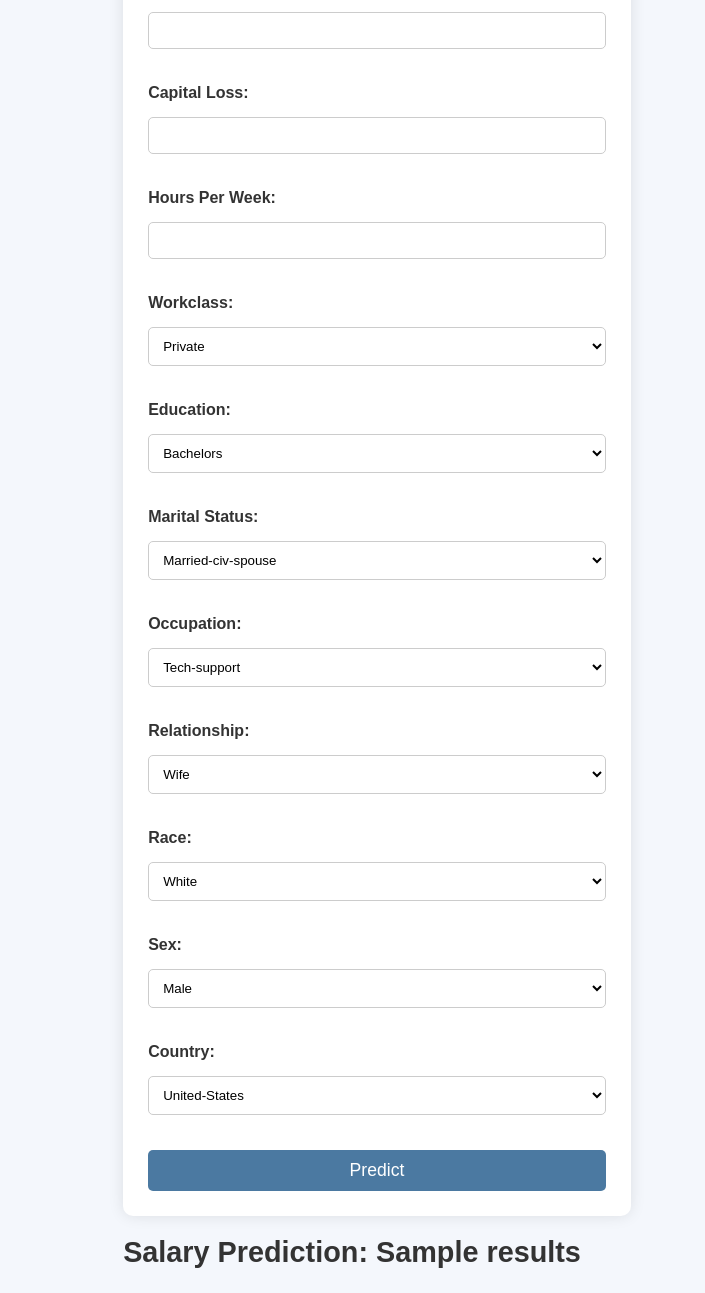
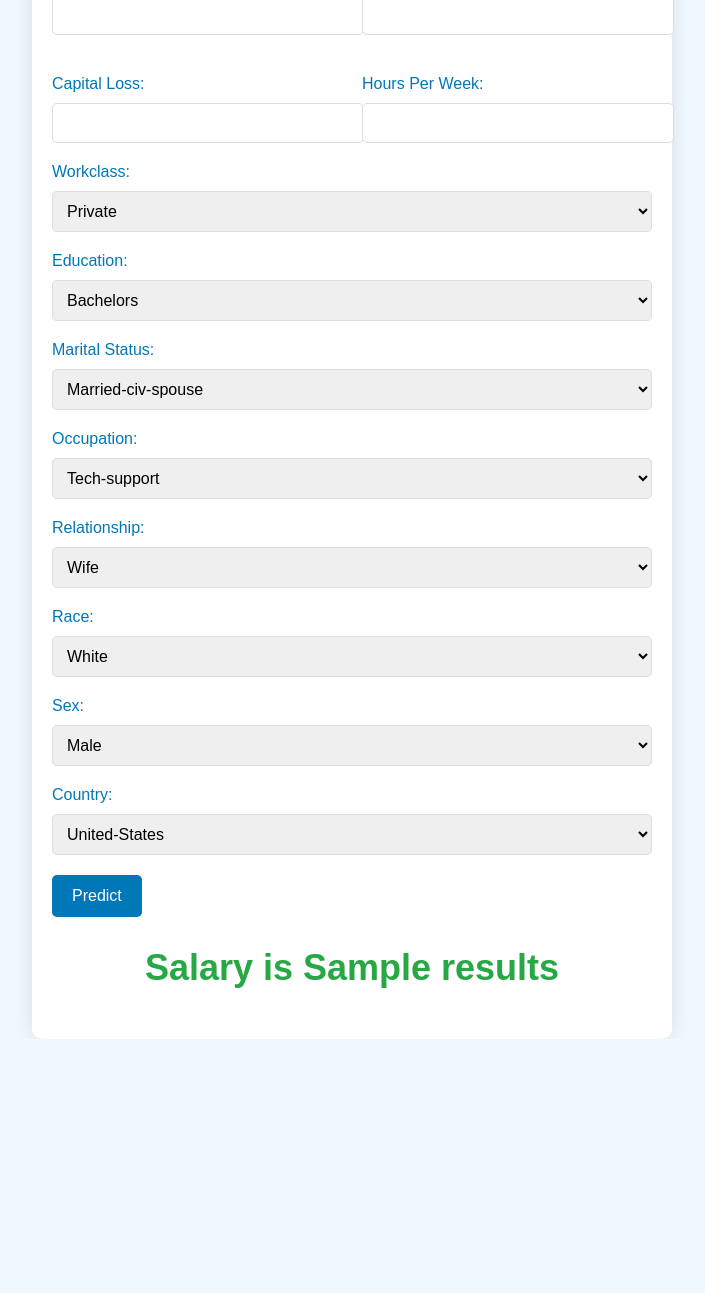
Before and after one commit to AgampreetKaur15/Adult_Income_prediction, a Flask app: template templates/home.html in a window 1280 px wide. Shown: the whole page, without its empty margins (288-993 px from the left). After the commit the page ends 1039 px from the top, so only its background shows below. Run offline with Flask 3, Linux system fonts and the light colour scheme; the template is opened without the code that fills it: most values are stand-ins (such as "Sample title", 1, 10 or a date in 2020).

Commit message:
Update home.html

```diff
--- a/templates/home.html
+++ b/templates/home.html
@@ -7,108 +7,112 @@
     <style>
         body {
             font-family: 'Arial', sans-serif;
-            background-color: #f4f7fc;
+            background-color: #f0f8ff;
             color: #333;
-            padding: 20px;
+            margin: 0;
+            padding: 0;
             display: flex;
             justify-content: center;
             align-items: center;
             height: 100vh;
-            margin: 0;
         }
+
         h1 {
+            color: #0077b6;
             text-align: center;
-            font-size: 2.5em;
-            color: #4b79a1;
             margin-bottom: 20px;
         }
+
         form {
-            background-color: white;
-            padding: 25px;
+            background-color: #fff;
             border-radius: 10px;
-            box-shadow: 0 0 15px rgba(0, 0, 0, 0.1);
+            box-shadow: 0 0 20px rgba(0, 0, 0, 0.1);
+            padding: 20px;
             max-width: 600px;
             width: 100%;
         }
+
         label {
-            font-weight: bold;
-            margin-bottom: 5px;
-            display: inline-block;
+            font-size: 1rem;
+            margin-bottom: 10px;
+            display: block;
+            color: #0077b6;
         }
+
         input[type="text"], select {
             width: 100%;
             padding: 10px;
-            margin: 10px 0 20px 0;
+            margin-bottom: 20px;
+            border: 1px solid #ddd;
             border-radius: 5px;
-            border: 1px solid #ccc;
-            box-sizing: border-box;
+            font-size: 1rem;
         }
+
         input[type="submit"] {
-            background-color: #4b79a1;
+            background-color: #0077b6;
             color: white;
-            padding: 10px 15px;
+            padding: 12px 20px;
             border: none;
             border-radius: 5px;
             cursor: pointer;
-            width: 100%;
-            font-size: 1.1em;
-            transition: background-color 0.3s;
+            font-size: 1rem;
+            transition: background-color 0.3s ease;
         }
+
         input[type="submit"]:hover {
-            background-color: #3a5f81;
+            background-color: #005f8a;
         }
-        select {
-            background-color: #fff;
+
+        .form-container {
+            display: grid;
+            grid-template-columns: 1fr 1fr;
+            gap: 20px;
         }
-        .form-group {
-            margin-bottom: 15px;
+
+        @media screen and (max-width: 768px) {
+            .form-container {
+                grid-template-columns: 1fr;
             }
-        .form-container {
-            max-width: 100%;
         }
-        .form-container h2 {
-            color: #333;
+
+        .results {
             text-align: center;
-            font-size: 1.8em;
+            font-size: 1.5rem;
+            color: #28a745;
             margin-top: 20px;
         }
     </style>
 </head>
 <body>
+    <form method="post" action="/predictdata">
+        <h1>Salary Prediction Model</h1>
         <div class="form-container">
-        <h1>Salary Prediction Model</h1>
-        <form method="post" action="/predictdata">
-            <div class="form-group">
+            <div>
                 <label for="age">Age:</label>
                 <input type="text" id="age" name="age">
             </div>
-
-            <div class="form-group">
+            <div>
                 <label for="fnlwgt">Fnlwgt:</label>
                 <input type="text" id="fnlwgt" name="fnlwgt">
             </div>
-
-            <div class="form-group">
+            <div>
                 <label for="education_num">Education Num:</label>
                 <input type="text" id="education_num" name="education_num">
             </div>
-
-            <div class="form-group">
+            <div>
                 <label for="capital_gain">Capital Gain:</label>
                 <input type="text" id="capital_gain" name="capital_gain">
             </div>
-
-            <div class="form-group">
+            <div>
                 <label for="capital_loss">Capital Loss:</label>
                 <input type="text" id="capital_loss" name="capital_loss">
             </div>
-
-            <div class="form-group">
+            <div>
                 <label for="hours_per_week">Hours Per Week:</label>
                 <input type="text" id="hours_per_week" name="hours_per_week">
             </div>
+        </div>
 
-            <div class="form-group">
         <label for="workclass">Workclass:</label>
         <select id="workclass" name="workclass">
             <option value="Private">Private</option>
@@ -119,10 +123,8 @@
             <option value="State-gov">State-gov</option>
             <option value="Without-pay">Without-pay</option>
             <option value="Never-worked">Never-worked</option>
-                </select>
-            </div>
+        </select><br>
 
-            <div class="form-group">
         <label for="education">Education:</label>
         <select id="education" name="education">
             <option value="Bachelors">Bachelors</option>
@@ -136,12 +138,13 @@
             <option value="7th-8th">7th-8th</option>
             <option value="12th">12th</option>
             <option value="Masters">Masters</option>
+            <option value="1st-4th">1st-4th</option>
+            <option value="10th">10th</option>
             <option value="Doctorate">Doctorate</option>
+            <option value="5th-6th">5th-6th</option>
             <option value="Preschool">Preschool</option>
-                </select>
-            </div>
+        </select><br>
 
-            <div class="form-group">
         <label for="marital_status">Marital Status:</label>
         <select id="marital_status" name="marital_status">
             <option value="Married-civ-spouse">Married-civ-spouse</option>
@@ -151,10 +154,8 @@
             <option value="Widowed">Widowed</option>
             <option value="Married-spouse-absent">Married-spouse-absent</option>
             <option value="Married-AF-spouse">Married-AF-spouse</option>
-                </select>
-            </div>
+        </select><br>
 
-            <div class="form-group">
         <label for="occupation">Occupation:</label>
         <select id="occupation" name="occupation">
             <option value="Tech-support">Tech-support</option>
@@ -171,10 +172,8 @@
             <option value="Priv-house-serv">Priv-house-serv</option>
             <option value="Protective-serv">Protective-serv</option>
             <option value="Armed-Forces">Armed-Forces</option>
-                </select>
-            </div>
+        </select><br>
 
-            <div class="form-group">
         <label for="relationship">Relationship:</label>
         <select id="relationship" name="relationship">
             <option value="Wife">Wife</option>
@@ -183,10 +182,8 @@
             <option value="Not-in-family">Not-in-family</option>
             <option value="Other-relative">Other-relative</option>
             <option value="Unmarried">Unmarried</option>
-                </select>
-            </div>
+        </select><br>
 
-            <div class="form-group">
         <label for="race">Race:</label>
         <select id="race" name="race">
             <option value="White">White</option>
@@ -194,18 +191,14 @@
             <option value="Amer-Indian-Eskimo">Amer-Indian-Eskimo</option>
             <option value="Other">Other</option>
             <option value="Black">Black</option>
-                </select>
-            </div>
+        </select><br>
 
-            <div class="form-group">
         <label for="sex">Sex:</label>
         <select id="sex" name="sex">
             <option value="Male">Male</option>
             <option value="Female">Female</option>
-                </select>
-            </div>
+        </select><br>
 
-            <div class="form-group">
         <label for="country">Country:</label>
         <select id="country" name="country">
             <option value="United-States">United-States</option>
@@ -216,17 +209,17 @@
             <option value="Germany">Germany</option>
             <option value="India">India</option>
             <option value="Japan">Japan</option>
-                    <option value="Greece">Greece</option>
-                    <!-- Add other options as needed -->
-                </select>
-            </div>
+            <option value="Mexico">Mexico</option>
+            <!-- Add other countries as necessary -->
+        </select><br>
 
         <input type="submit" value="Predict">
-        </form>
 
         {% if results is not none %}
-            <h2>Salary Prediction: {{ results }}</h2>
+            <div class="results">
+                <h2>Salary is {{ results }}</h2>
+            </div>
         {% endif %}
-    </div>
+    </form>
 </body>
 </html>
```
Lines whose indentation alone changed are shown as unchanged.
